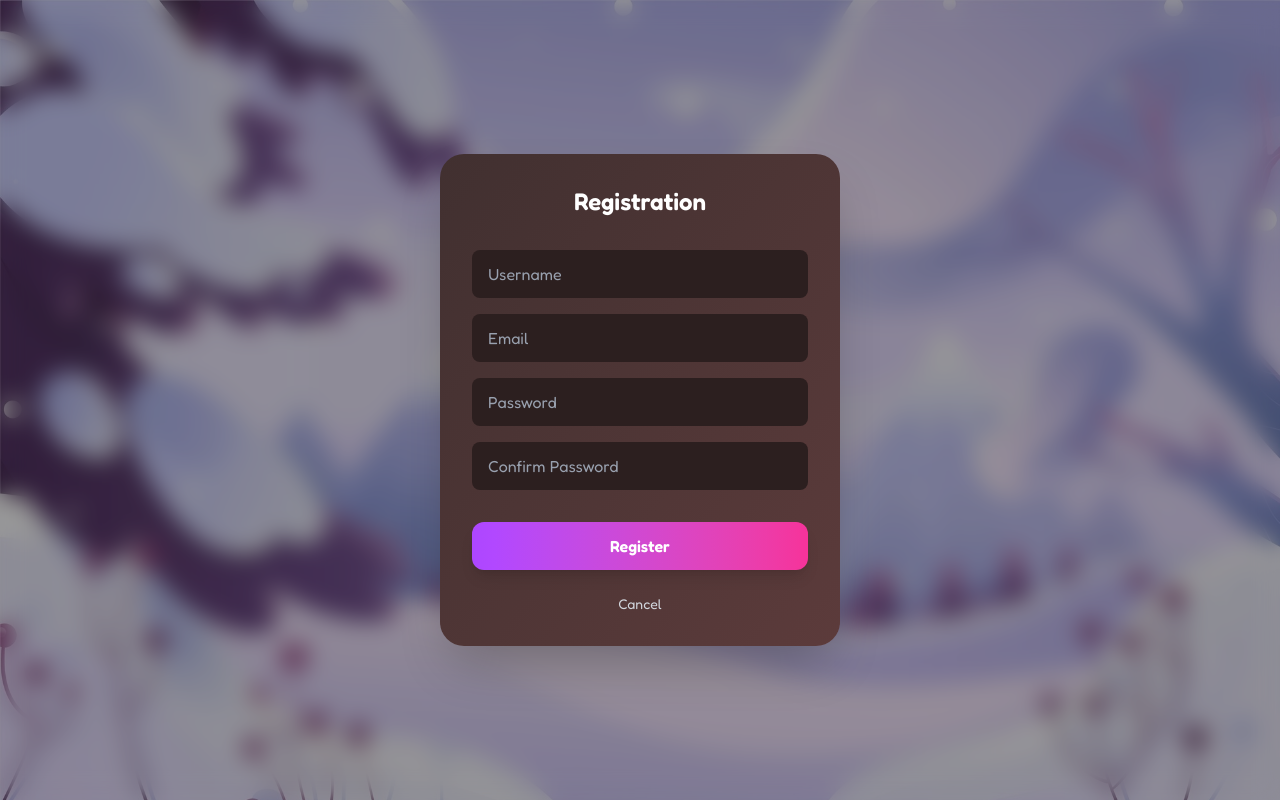
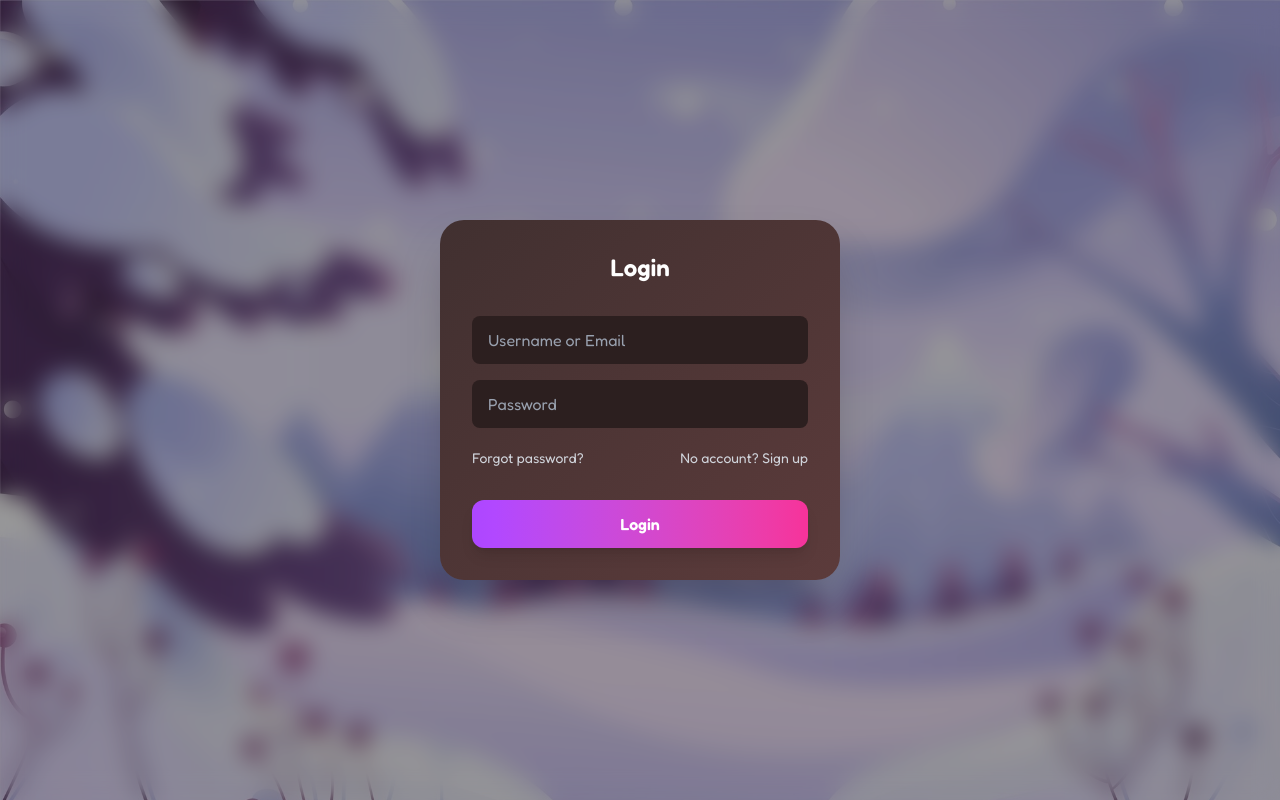
Before and after one commit to Cartnix/Game, a React (Vite) app in the folder Frontend/: page / in a window 1280 px wide. Both pictures are taken after a click on the button "PLAY !". Built offline with nearby package versions, Linux system fonts and the light colour scheme.

Commit message:
fea(widgets): Autorisation finished

```diff
--- a/Frontend/src/pages/MainPage.tsx
+++ b/Frontend/src/pages/MainPage.tsx
@@ -1,10 +1,16 @@
 import { useState } from "react";
 import ButtonUI from "../shared/ui/ButtonUI";
+import LoginFormPortal from "../widgets/ui/AutorisationForm";
 import RegistrationFormPortal from "../widgets/ui/RegistrationForm";
 
 export default function MainPage() {
 
-    const [isOpen, setOpen] = useState(false)
+    const [isOpen, setOpen] = useState<boolean>(false)
+    const [isAutorisation, setAutorisation] = useState<boolean>(true)
+
+    const switchForm = () => {
+        setAutorisation(prev => !prev)
+    }
 
     return (
         <main className="bg-[url('/mainBG.jpeg')] bg-cover bg-no-repeat w-full h-full min-h-screen min-w-screen items-center justify-center flex flex-col gap-8">
@@ -17,8 +23,14 @@ export default function MainPage() {
                 PyQuest
             </h1>
 
-            <ButtonUI text="PLAY !" onClick={() => setOpen(true)}/>
-            {isOpen && <RegistrationFormPortal onClose={() => setOpen(false)} />}
+            <ButtonUI text="PLAY !" onClick={() => setOpen(true)} />
+
+            {isOpen && (
+                isAutorisation ?
+                    <LoginFormPortal onClose={() => setOpen(false)} switchForm={switchForm} /> :
+                    <RegistrationFormPortal onClose={() => setOpen(false)} switchForm={switchForm} />
+
+            )}
         </main>
     )
 }
--- a/Frontend/src/widgets/ui/AutorisationForm.tsx
+++ b/Frontend/src/widgets/ui/AutorisationForm.tsx
@@ -2,23 +2,40 @@ import { useState } from "react";
 import ReactDOM from "react-dom";
 
 interface LoginFormProps {
-    onClose: () => void;
+    onClose: () => void,
+    switchForm: () => void;
 }
 
-export default function LoginFormPortal({ onClose }: LoginFormProps) {
-    const [username, setUsername] = useState("");
-    const [password, setPassword] = useState("");
+interface UserI {
+    id: number,
+    username: string,
+    password: string,
+    email: string
+}
+
+export default function LoginFormPortal({ onClose, switchForm }: LoginFormProps) {
+    const [enteredUsername, setUsername] = useState("");
+    const [enteredPassword, setPassword] = useState("");
 
     const handleSubmit = async (e: React.FormEvent<HTMLFormElement>) => {
         e.preventDefault();
-        const RES = await fetch("http://127.0.0.1:8000/login", {
-            method: "POST",
+        const RES = await fetch("http://127.0.0.1:8000/users", {
+            method: "GET",
             headers: { "content-type": "application/json" },
-            body: JSON.stringify({ username, password }),
         });
         const data = await RES.json();
-        console.log(data);
-        onClose();
+        const usersArray: UserI[] = data.users;
+        if (usersArray.some(user => user.username === enteredUsername)) {
+            if (usersArray.some(user => user.password === enteredPassword)) {
+                console.log("U're in")
+                onClose();
+            } else {
+                console.log("Wrong password")
+
+            }
+        } else {
+            console.log("This user does not exists")
+        }
     };
 
     return ReactDOM.createPortal(
@@ -40,7 +57,7 @@ export default function LoginFormPortal({ onClose }: LoginFormProps) {
                 <input
                     type="text"
                     placeholder="Username or Email"
-                    value={username}
+                    value={enteredUsername}
                     onChange={(e) => setUsername(e.target.value)}
                     className="px-4 py-3 rounded-lg bg-[#2C1F1F] text-white placeholder:text-gray-400 focus:outline-none focus:ring-2 focus:ring-purple-500 transition"
                 />
@@ -48,7 +65,7 @@ export default function LoginFormPortal({ onClose }: LoginFormProps) {
                 <input
                     type="password"
                     placeholder="Password"
-                    value={password}
+                    value={enteredPassword}
                     onChange={(e) => setPassword(e.target.value)}
                     className="px-4 py-3 rounded-lg bg-[#2C1F1F] text-white placeholder:text-gray-400 focus:outline-none focus:ring-2 focus:ring-purple-500 transition"
                 />
@@ -65,7 +82,7 @@ export default function LoginFormPortal({ onClose }: LoginFormProps) {
                     <button
                         type="button"
                         className="hover:text-white transition"
-                        onClick={() => alert("Go to registration page")}
+                        onClick={switchForm}
                     >
                         No account? Sign up
                     </button>
@@ -77,14 +94,6 @@ export default function LoginFormPortal({ onClose }: LoginFormProps) {
                 >
                     Login
                 </button>
-
-                <button
-                    type="button"
-                    onClick={onClose}
-                    className="mt-2 text-sm text-gray-300 hover:text-white transition self-center"
-                >
-                    Cancel
-                </button>
             </form>
         </div>,
         document.getElementById("modal_root")!
--- a/Frontend/src/widgets/ui/RegistrationForm.tsx
+++ b/Frontend/src/widgets/ui/RegistrationForm.tsx
@@ -2,10 +2,11 @@ import { useState } from "react";
 import ReactDOM from "react-dom";
 
 interface RegistrationFormProps {
-    onClose: () => void;
+    onClose: () => void,
+    switchForm: () => void;
 }
 
-export default function RegistrationFormPortal({ onClose }: RegistrationFormProps) {
+export default function RegistrationFormPortal({ onClose, switchForm }: RegistrationFormProps) {
     const [username, setUsername] = useState("");
     const [email, setEmail] = useState("");
     const [password, setPassword] = useState("");
@@ -42,6 +43,18 @@ export default function RegistrationFormPortal({ onClose }: RegistrationFormProp
                 className="relative z-10 flex flex-col gap-4 bg-linear-to-br from-[#413030] to-[#5C3B3B] p-8 rounded-3xl shadow-2xl w-[350px] sm:w-[400px]"
                 onClick={(e) => e.stopPropagation()}
             >
+                <div className="absolute top-4 left-4 cursor-pointer text-white text-xl"
+                onClick={switchForm}>
+                    ❮
+                </div>
+
+                <div
+                    className="absolute top-4 right-4 cursor-pointer text-white text-2xl font-bold"
+                    onClick={onClose}
+                >
+                    ×
+                </div>
+
                 <h2 className="text-2xl font-semibold text-white text-center mb-4">
                     Registration
                 </h2>
@@ -89,13 +102,6 @@ export default function RegistrationFormPortal({ onClose }: RegistrationFormProp
                     Register
                 </button>
 
-                <button
-                    type="button"
-                    onClick={onClose}
-                    className="mt-2 text-sm text-gray-300 hover:text-white transition self-center cursor-pointer"
-                >
-                    Cancel
-                </button>
             </form>
         </div>,
         document.getElementById("modal_root")!
```
Also changed, not shown: 1 other file (tests, documents, lock files or other folders).
